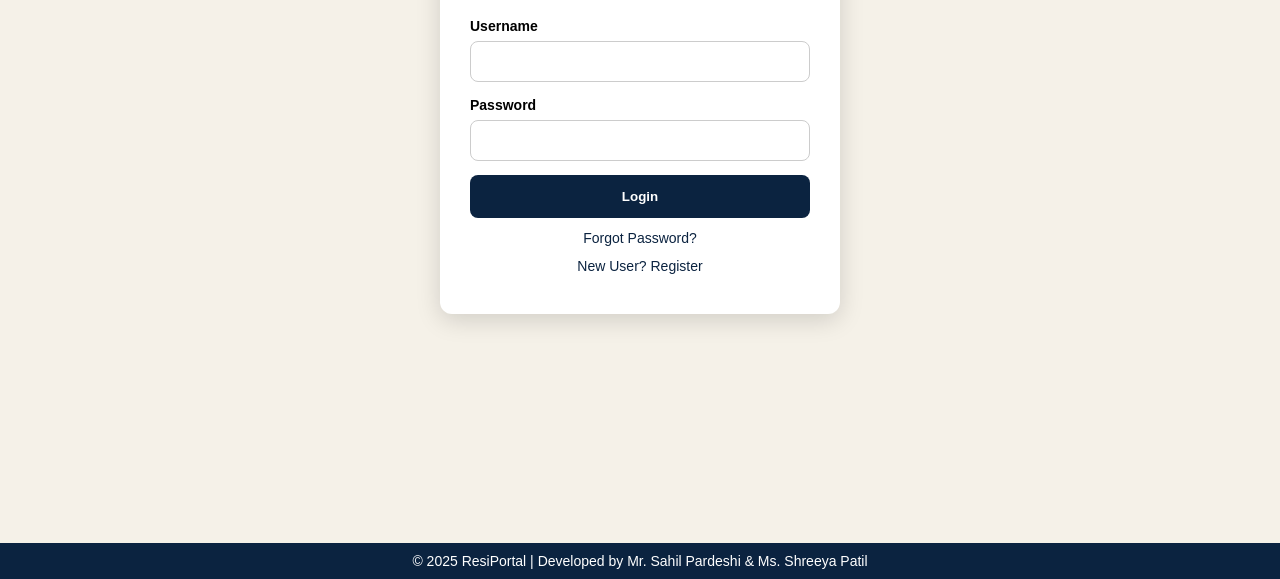
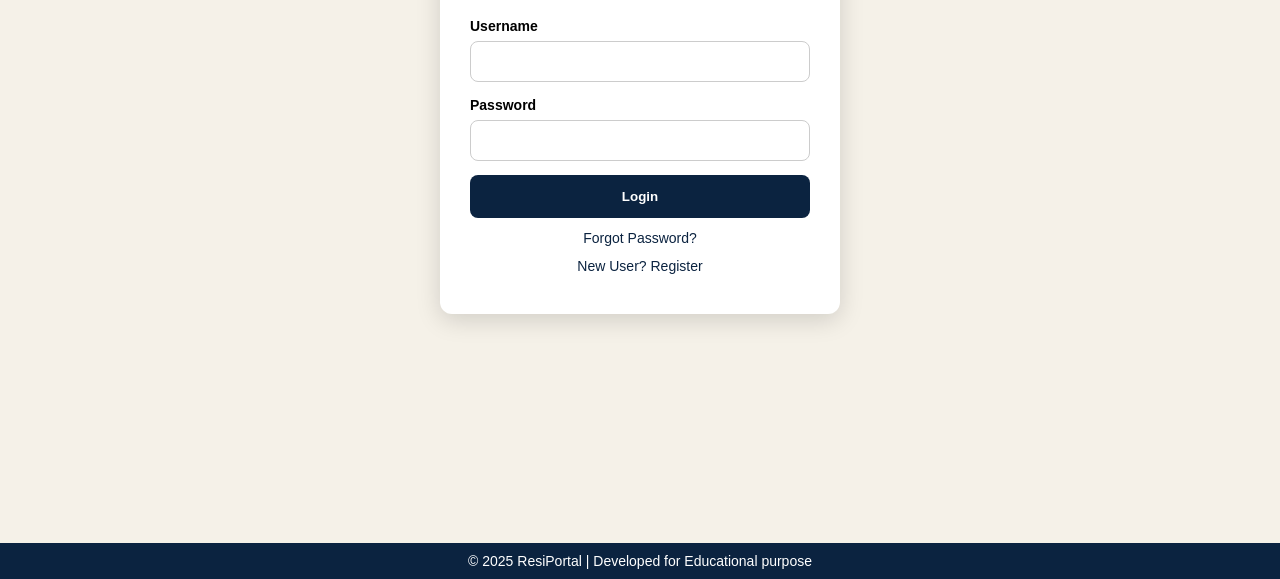
Before and after one commit to Sahil-project-space/Resiportal, a website: page residents/user_login.html in a window 1280 px wide. Shown: the part 221-800 px from the top of the page. Drawn offline with Linux system fonts and the light colour scheme.

Commit message:
Updated footer text

```diff
--- a/residents/user_login.html
+++ b/residents/user_login.html
@@ -162,7 +162,7 @@
 </div>
 
 <footer>
-  © 2025 ResiPortal | Developed by Mr. Sahil Pardeshi & Ms. Shreeya Patil
+  © 2025 ResiPortal | Developed for Educational purpose
 </footer>
 
 <script>
```
Also changed, not shown: admin/Admin_about.html (+1 -1 lines), admin/Admin_booking.html (+1 -1 lines), admin/Admin_complaint.html (+1 -1 lines), admin/Admin_dashboard.html (+1 -1 lines), admin/Admin_login.html (+1 -1 lines), admin/Admin_notice.html (+1 -1 lines), admin/Admin_payment.html (+1 -1 lines), index.html (+1 -1 lines), residents/user_about.html (+1 -1 lines), residents/user_booking.html (+1 -1 lines), residents/user_complaint.html (+1 -1 lines), residents/user_dashbord.html (+1 -1 lines), residents/user_maintaince.html (+1 -1 lines), residents/user_notice.html (+1 -1 lines).
